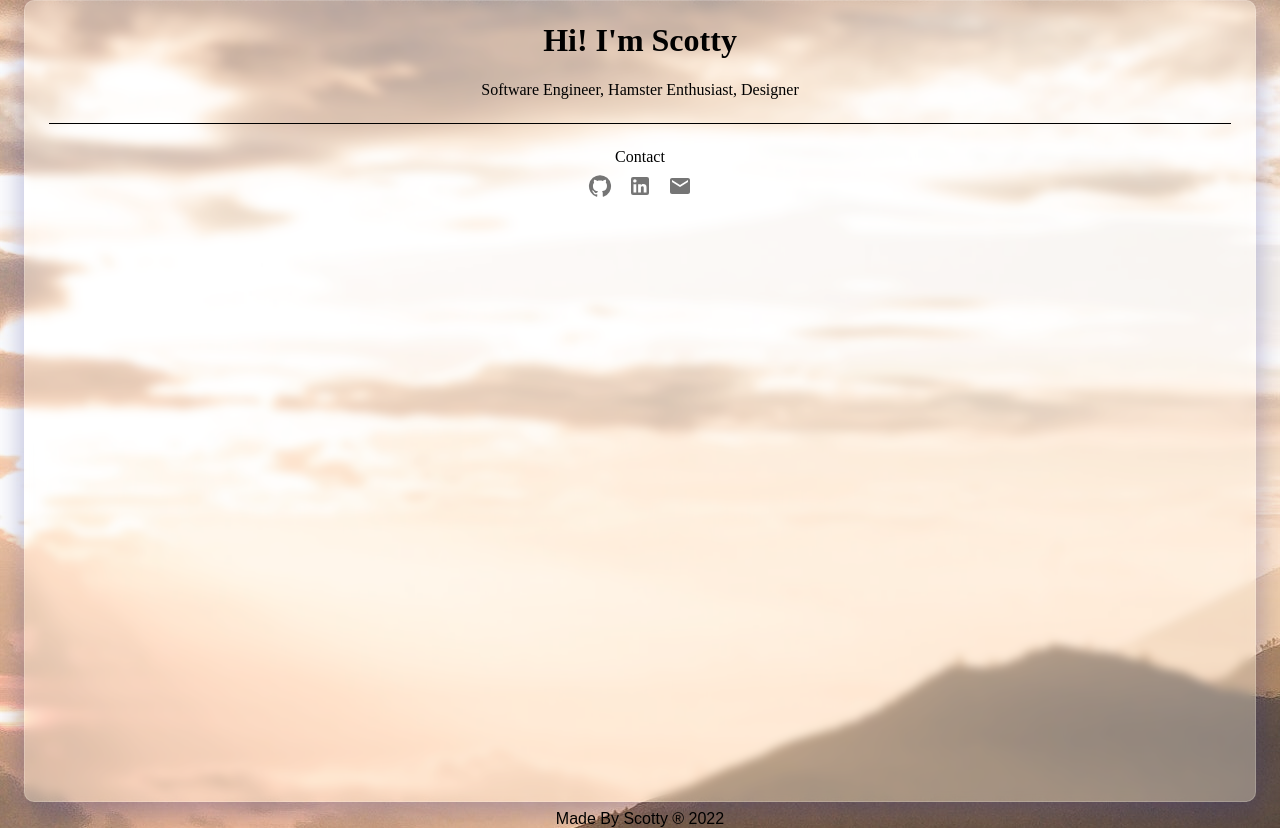
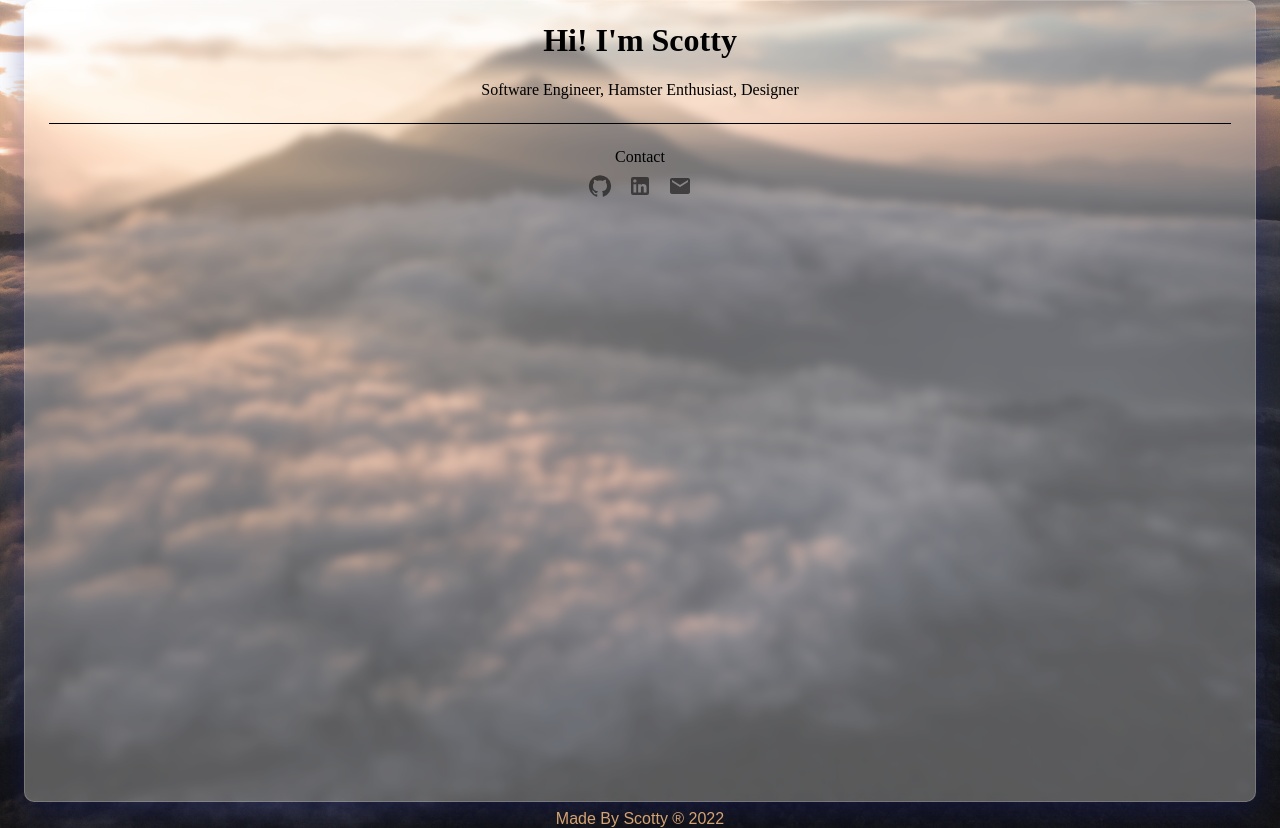
Before and after one commit to Scotty-Cloud/scott-portfolio, a React (Create React App) app: page / in a window 1280 px wide. Built offline with nearby package versions, Linux system fonts and the light colour scheme; a web font is replaced by a local one.

Commit message:
edit footer

```diff
--- a/src/Components/Footer/Footer.css
+++ b/src/Components/Footer/Footer.css
@@ -0,0 +1,3 @@
+.footer{
+  color: #d4a373;
+}
--- a/src/Components/Footer/Footer.jsx
+++ b/src/Components/Footer/Footer.jsx
@@ -1,5 +1,5 @@
 import React from 'react'
-// import './Footer.css'
+import './Footer.css'
 import { Container, Box } from '@mui/material'
 
 const Footer = props => {
--- a/src/index.css
+++ b/src/index.css
@@ -5,6 +5,9 @@ body {
   -webkit-font-smoothing: antialiased;
   -moz-osx-font-smoothing: grayscale;
   background: url('./Assets/landing-bg5.jpg');
+  background-size: cover;
+  background-position: center;
+  background-repeat: no-repeat;
 }
 
 code {
```
